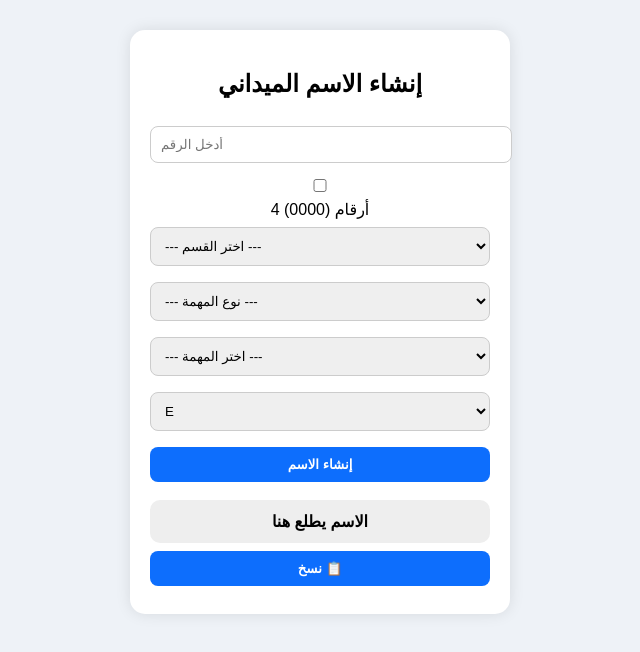
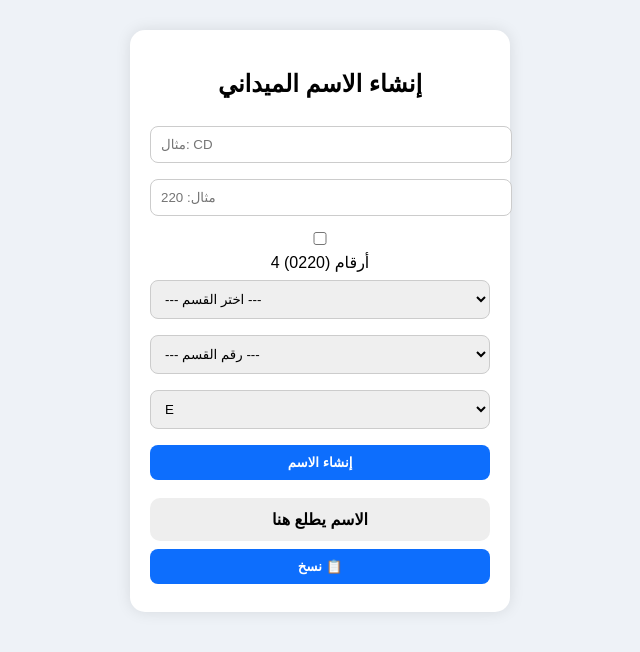
Before and after one commit to hmyar2884-ux/Wooool, a plain HTML site: page index.html in a window 1280 px wide. Both pictures are taken after a click on the button "إنشاء الاسم". Shown: the whole page, without its empty margins (320-960 px from the left). Drawn offline with Linux system fonts and the light colour scheme.

Commit message:
Update index.html

```diff
--- a/index.html
+++ b/index.html
@@ -51,15 +51,18 @@ button {
 <div class="container">
   <h2>إنشاء الاسم الميداني</h2>
 
+  <!-- الكود الأول -->
+  <input type="text" id="code" placeholder="مثال: CD">
+
   <!-- الرقم -->
-  <input type="number" id="number" placeholder="أدخل الرقم">
+  <input type="number" id="number" placeholder="مثال: 220">
 
   <label>
-    <input type="checkbox" id="fourDigits"> 4 أرقام (0000)
+    <input type="checkbox" id="fourDigits"> 4 أرقام (0220)
   </label>
 
   <!-- القسم -->
-  <select id="unit" onchange="showUnitNumber()">
+  <select id="unit">
     <option value="">--- اختر القسم ---</option>
     <option>العمليات</option>
     <option>نائب العمليات</option>
@@ -70,36 +73,15 @@ button {
     <option>رمح</option>
     <option>حد</option>
     <option>سلاح</option>
+    <option>مراقب جوي</option>
+    <option>مراقب ارضي</option>
     <option>سند</option>
     <option>غفوة</option>
   </select>
 
-  <!-- رقم القسم -->
-  <div id="unitNumberBox" style="display:none;">
-    <select id="unitNumber">
-      <option value="">--- رقم القسم ---</option>
-      <option value="1">1</option>
-      <option value="2">2</option>
-      <option value="3">3</option>
-      <option value="4">4</option>
-      <option value="5">5</option>
-    </select>
-  </div>
-
-  <!-- الدور -->
-  <select id="role">
-    <option value="">--- نوع المهمة ---</option>
-    <option>مراقب جوي</option>
-    <option>مراقب ارضي</option>
-  </select>
-
-  <!-- المهمة -->
-  <select id="task">
-    <option value="">--- اختر المهمة ---</option>
-    <option>تعديل</option>
-    <option>تزويد</option>
-    <option>شراء تأمين صحي</option>
-    <option>استلام ترقية</option>
+  <!-- رقم القسم 1-20 -->
+  <select id="unitNumber">
+    <option value="">--- رقم القسم ---</option>
   </select>
 
   <!-- الحرف -->
@@ -121,28 +103,25 @@ button {
 </div>
 
 <script>
-function showUnitNumber() {
-  let unit = document.getElementById("unit").value;
-  let box = document.getElementById("unitNumberBox");
-
-  if (unit) {
-    box.style.display = "block";
-  } else {
-    box.style.display = "none";
-  }
+// توليد الأرقام من 1 إلى 20
+let unitSelect = document.getElementById("unitNumber");
+for (let i = 1; i <= 20; i++) {
+  let option = document.createElement("option");
+  option.value = i;
+  option.text = i;
+  unitSelect.appendChild(option);
 }
 
 function generate() {
+  let code = document.getElementById("code").value;
   let number = document.getElementById("number").value;
   let unit = document.getElementById("unit").value;
   let unitNumber = document.getElementById("unitNumber").value;
-  let role = document.getElementById("role").value;
-  let task = document.getElementById("task").value;
   let letter = document.getElementById("letter").value;
   let fourDigits = document.getElementById("fourDigits").checked;
 
-  if (!number || !unit || !task) {
-    alert("عبي البيانات الأساسية");
+  if (!code || !number || !unit || !unitNumber) {
+    alert("عبي كل البيانات");
     return;
   }
 
@@ -150,12 +129,7 @@ function generate() {
     number = number.padStart(4, '0');
   }
 
-  let fullUnit = unit;
-  if (unitNumber) {
-    fullUnit += " " + unitNumber;
-  }
-
-  let name = `${letter}-${fullUnit}-${role}-${task}-${number}`;
+  let name = `${code} | ${letter}-${number} | ${unit} ${unitNumber}`;
   document.getElementById("result").innerText = name;
 }
 
```
